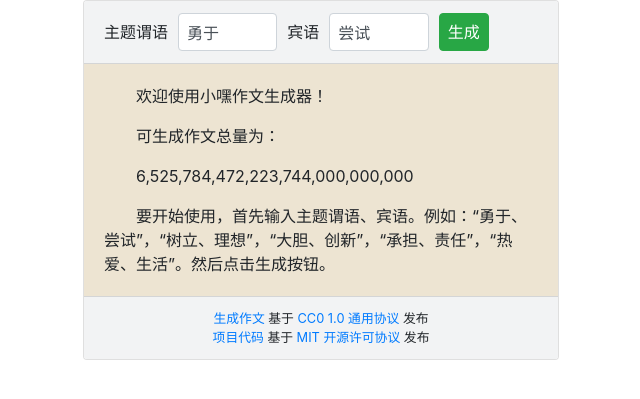
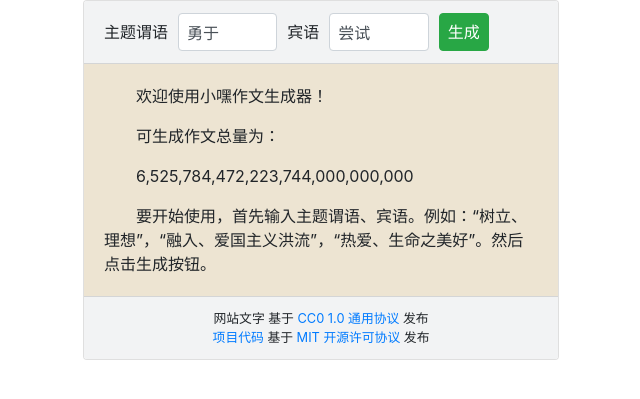
Before and after one commit to jackjyq/xiaohei-zuowen, a Flask app: page / in a window 1280 px wide. Shown: the top 399 px of the page, without its empty margins (319-959 px from the left). Run offline with Flask 2, Linux system fonts and the light colour scheme; some libraries are stand-ins or nearby versions.

Commit message:
修改默认例子

```diff
--- a/templates/index.html
+++ b/templates/index.html
@@ -66,10 +66,7 @@
     <div class="card-footer text-center"
         style="background-color: rgb(242, 243, 244);">
       <small>
-        <a href="#">
-          生成作文
-        </a>
-        基于
+        网站文字 基于
         <a href="https://github.com/Jiangyiqun/Chinese_Essay_Generator/blob/master/LICENSE">
           CC0 1.0 通用协议
         </a>
--- a/网站服务器.py
+++ b/网站服务器.py
@@ -22,7 +22,7 @@ def 显示网页():
     作文 = ['欢迎使用小嘿作文生成器！',
             '可生成作文总量为：',
             '{:,d}'.format(生成器.作文总数),
-            '要开始使用，首先输入主题谓语、宾语。例如：“勇于、尝试”，“树立、理想”，“大胆、创新”，“承担、责任”，“热爱、生活”。然后点击生成按钮。',]
+            '要开始使用，首先输入主题谓语、宾语。例如：“树立、理想”，“融入、爱国主义洪流”，“热爱、生命之美好”。然后点击生成按钮。',]
     总段数 = len(作文)
     # 点击生成获取表单信息
     if request.method == 'POST':
```
Also changed, not shown: 1 other file.
